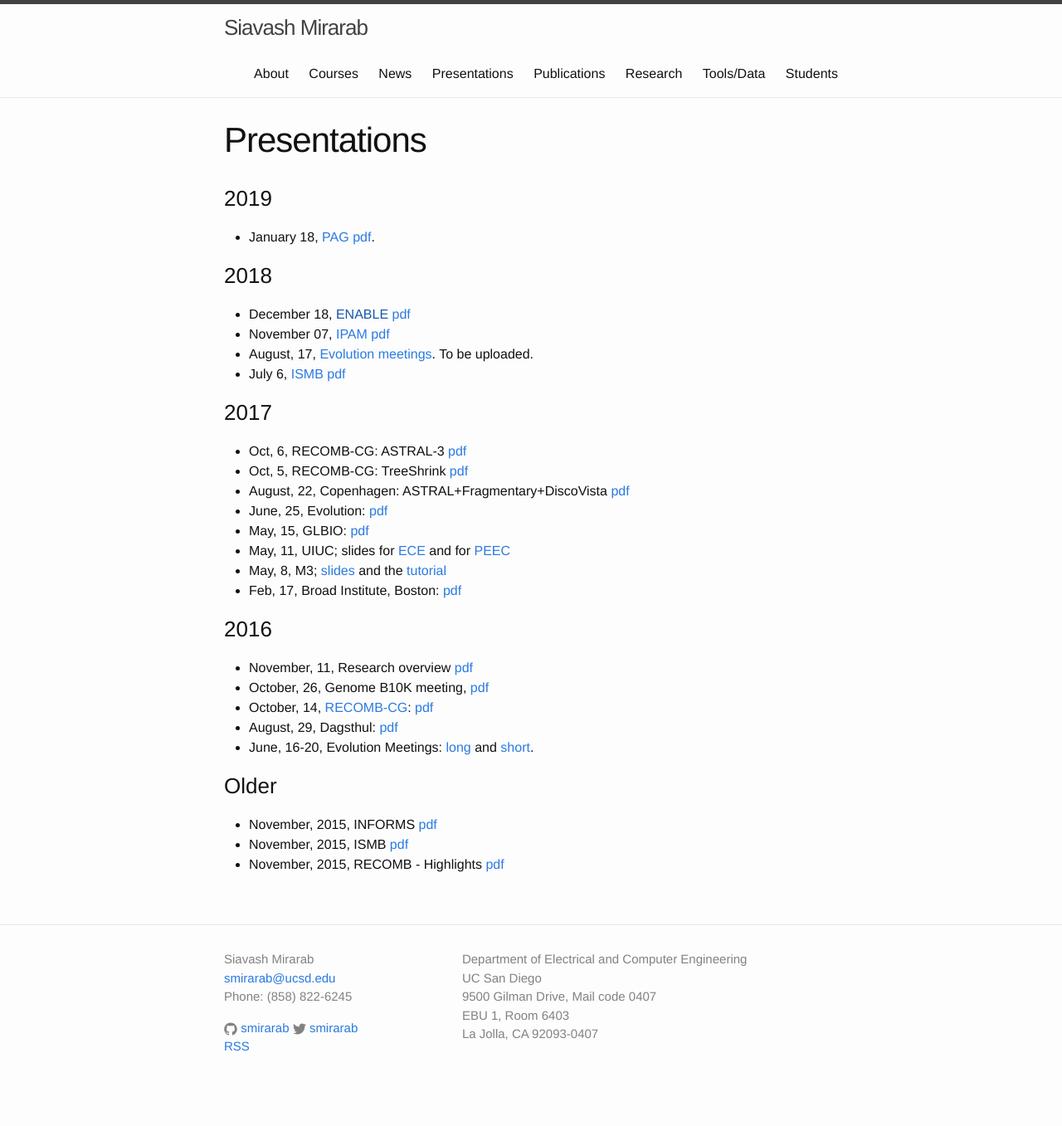
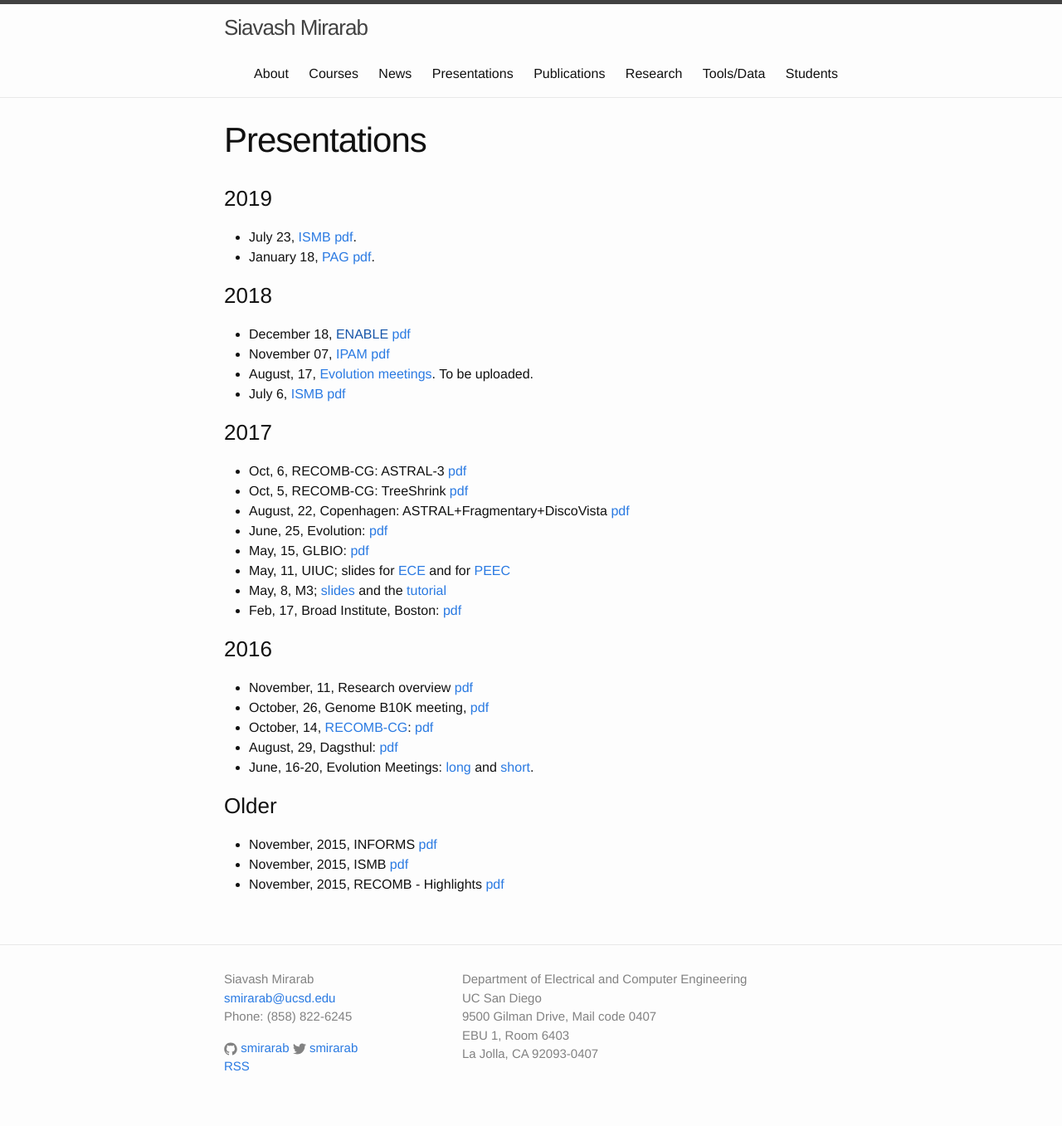
Before and after one commit to smirarab/website, a Jekyll site: the page built from presentations.md, in a window 1280 px wide. Shown: the whole page at 83% size. Built offline with Jekyll 4.4.1, drawn with Linux system fonts in a browser that asks for light colours; before the commit the page ends 1333 px from its top, so only the background shows below that.

Commit message:
add ISMB

```diff
--- a/presentations.md
+++ b/presentations.md
@@ -5,6 +5,7 @@ title: Presentations
 
 ### 2019
 
+* July 23, [ISMB](https://www.iscb.org/cms_addon/conferences/ismbeccb2019/proceedings.php) [pdf]({{ site.url}}/assets/2019-ISMB.pdf).
 * January 18, [PAG](https://pag.confex.com/pag/xxvii/meetingapp.cgi/Paper/36191) [pdf]({{ site.url}}/assets/2019-pag-advances.pdf).
 
 ### 2018
```
Also changed, not shown: 1 other file.
